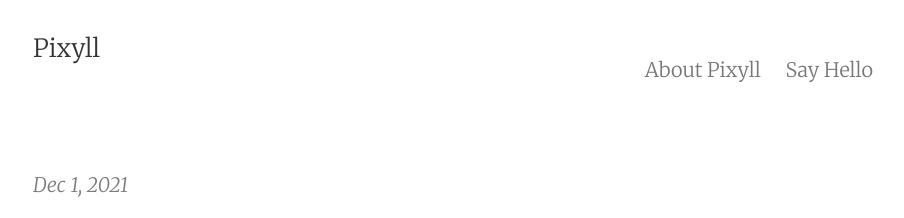
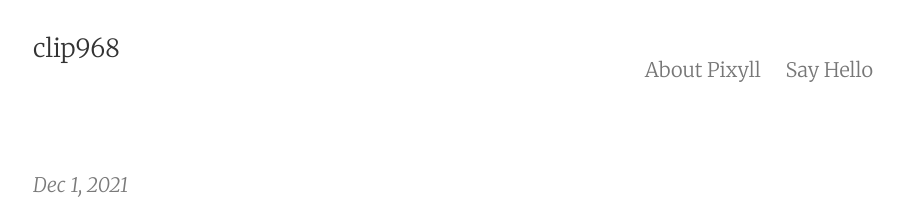
Before and after one commit to clip968/clip968.github.io, a Jekyll site: the page built from index.html, in a window 1280 px wide. Shown: the top 218 px of the page, without its empty margins (187-1091 px from the left). Built offline with Jekyll 4.4.1, drawn with Linux system fonts in a browser that asks for light colours; the list of posts is cut into pages by our own code.

Commit message:
Update _config.yml

```diff
--- a/_config.yml
+++ b/_config.yml
@@ -1,5 +1,5 @@
 # Site settings
-title:       Pixyll
+title:       clip968
 email:       clip968@gmail.com
 author:      Nam jae jun
 description: "A simple, beautiful theme for Jekyll that emphasizes content rather than aesthetic fluff."
```
